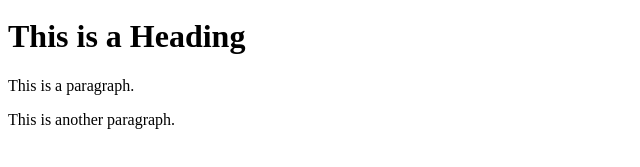
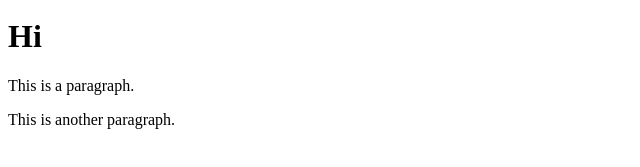
Before and after one commit to validt/validt.github.io, a plain HTML site: page index.html in a window 1280 px wide. Shown: the part 29-196 px from the top of the page, without its empty margins (0-640 px from the left). Drawn offline with Linux system fonts and the light colour scheme.

Commit message:
Update index.html

```diff
--- a/index.html
+++ b/index.html
@@ -12,7 +12,7 @@
     <img src="img_la.jpg" alt="LA" style="width:100%">
 
     <div class="">
-      <h1>This is a Heading</h1>
+      <h1>Hi</h1>
       <p>This is a paragraph.</p>
       <p>This is another paragraph.</p>
     </div>
```
